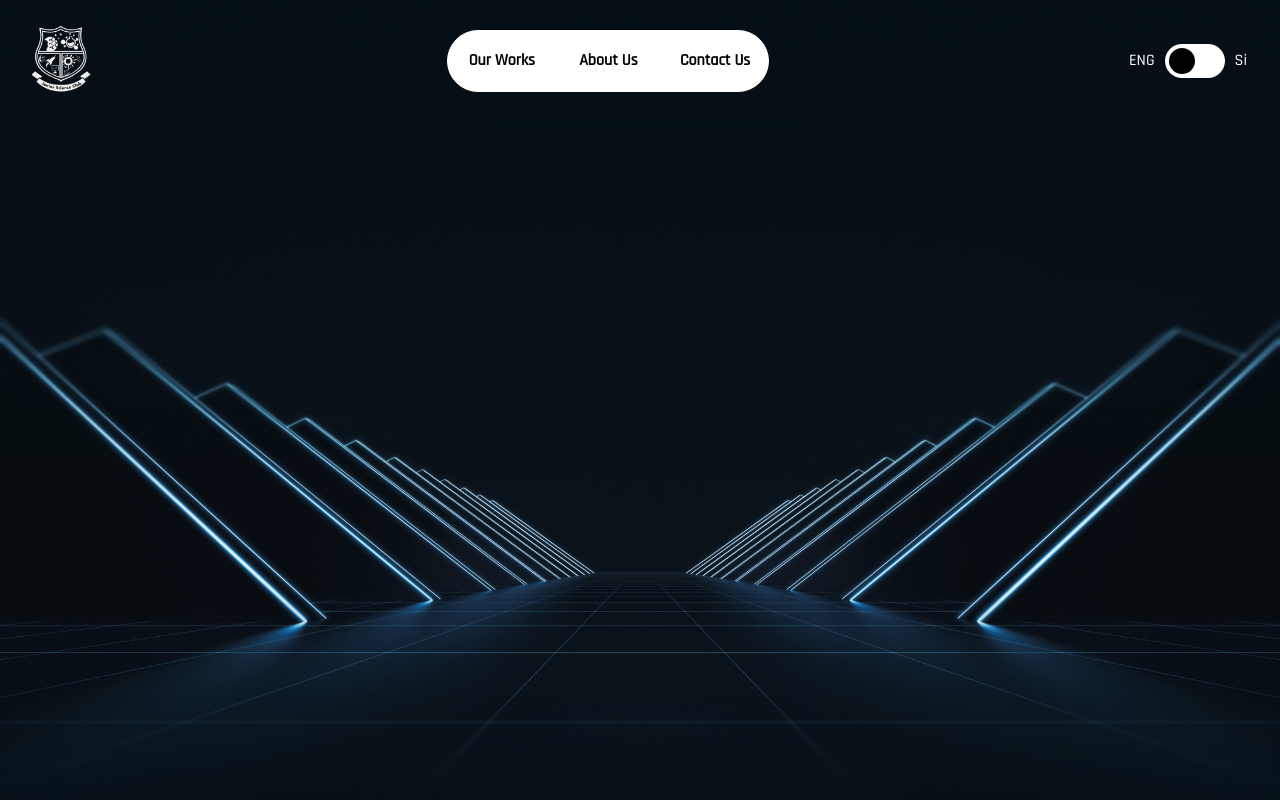
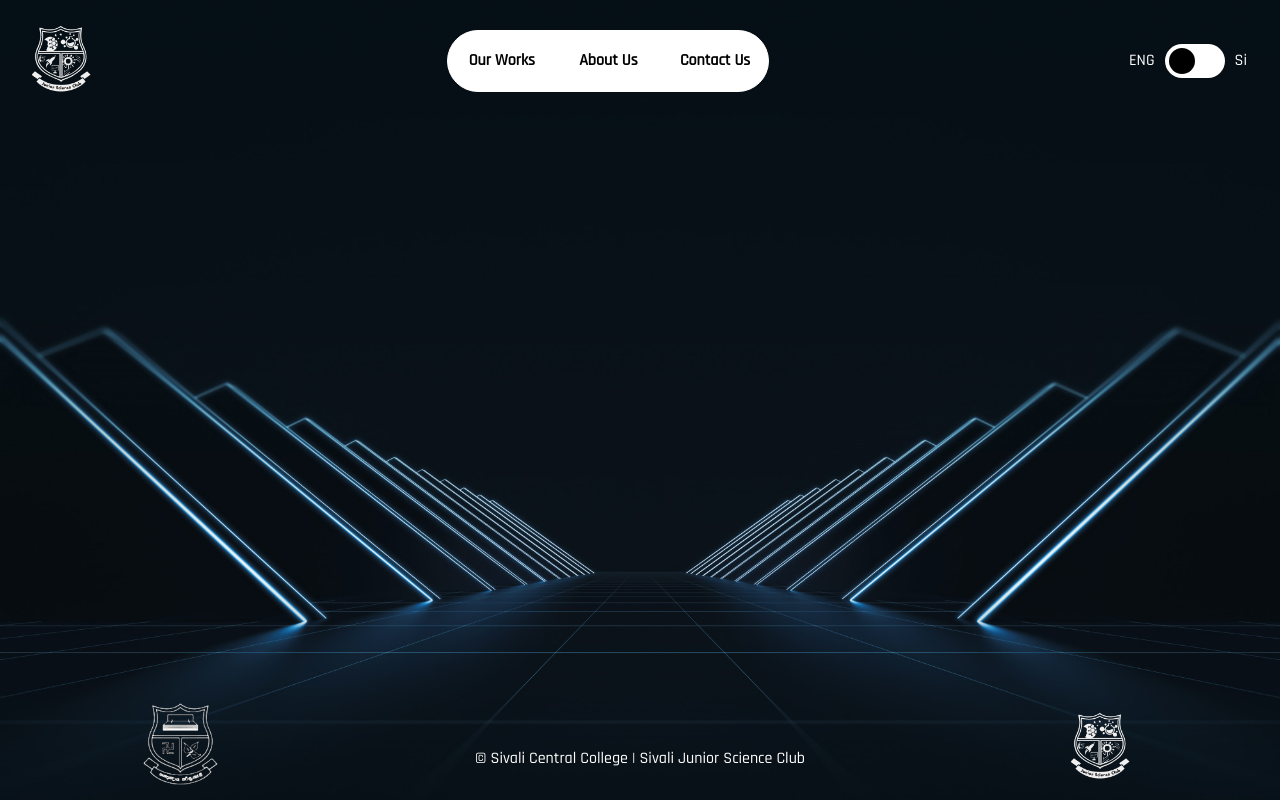
Before and after one commit to YSWikcramatantri/SJSC-Website, a plain HTML site: page index.html in a window 1280 px wide. Drawn offline with Linux system fonts and the light colour scheme.

Commit message:
Add Footer

```diff
--- a/index.html
+++ b/index.html
@@ -28,8 +28,13 @@
             </label>
             <P>Si</P>
         </div>
+    </header>
 
-    </header>
+    <footer>
+        <img src="SCC_logo.png" alt="Sivali Central College">
+        <p><span>&COPY;</span> Sivali Central College | Sivali Junior Science Club</p>
+        <img src="android-chrome-512x512.png" alt="Sivali Junior Science Club">
+    </footer>
 
     <script type="text/javascript" src="main.js"></script>
 </body>
--- a/test-styles.css
+++ b/test-styles.css
@@ -13,6 +13,7 @@ header {
 #header-img {
     width: 75px;
 }
+
 #header-content {
     display: flex;
     justify-content: space-around;
@@ -23,6 +24,7 @@ header {
     background-color: white;
     width: 320px;
 }
+
 .header-button {
     font-family: 'Rajdhani', sans-serif;
     font-size: 16px;
@@ -36,6 +38,7 @@ header {
     z-index: 100;
     transition: background-color 0.5s;
 }
+
 .header-button:hover {
     background-color: black;
     color: white;
@@ -48,6 +51,7 @@ header {
     font-family: 'Rajdhani', sans-serif;
     color: white;
 }
+
 #language-change p {
     padding: 10px;
 }
@@ -61,11 +65,13 @@ header {
     width: 60px;
     height: 34px;
 }
+
 .switch input {
     opacity: 0;
     width: 0;
     height: 0;
 }
+
 .slider {
     position: absolute;
     cursor: pointer;
@@ -77,6 +83,7 @@ header {
     -webkit-transition: .4s;
     transition: .4s;
 }
+
 .slider:before {
     position: absolute;
     content: "";
@@ -88,20 +95,46 @@ header {
     -webkit-transition: .4s;
     transition: .4s;
 }
+
 .slider.round {
     border-radius: 34px;
 }
+
 .slider.round:before {
     border-radius: 50%;
 }
-input:checked + .slider {
+
+input:checked+.slider {
     background-color: #ffffff;
 }
-input:focus + .slider {
+
+input:focus+.slider {
     box-shadow: 0 0 1px #ffffff;
 }
-input:checked + .slider:before {
+
+input:checked+.slider:before {
     -webkit-transform: translateX(26px);
     -ms-transform: translateX(26px);
     transform: translateX(26px);
-  }
+}
+
+
+footer {
+    display: flex;
+    justify-content: space-around;
+    align-items:flex-end ;
+    padding: 15px;
+    position: fixed;
+    left: 0;
+    right: 0;
+    bottom: 0;
+}
+
+footer img {
+    width: 75px;
+}
+
+footer p {
+    font-family: 'Rajdhani', sans-serif;
+    color: white;
+}
```
Also changed, not shown: SCC_logo.png (added).
